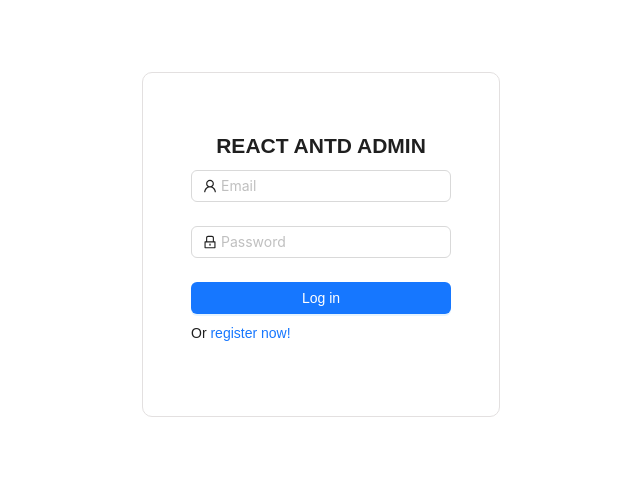
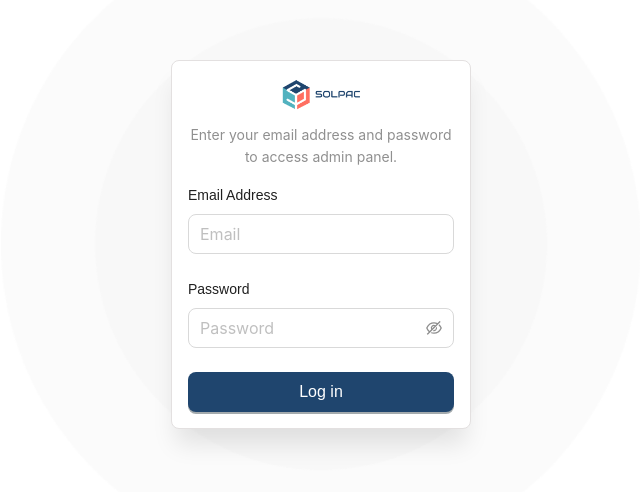
Before and after one commit to ilham89/react-cms, a React (Vite) app: page /login in a window 1280 px wide. Shown: the part 156-648 px from the top of the page, without its empty margins (319-959 px from the left). Built offline with nearby package versions, Linux system fonts and the light colour scheme.

Commit message:
feat: ui login

```diff
--- a/src/App.tsx
+++ b/src/App.tsx
@@ -12,7 +12,13 @@ const queryClient = new QueryClient();
 const App = () => {
   return (
     <QueryClientProvider client={queryClient}>
-      <ConfigProvider>
+      <ConfigProvider
+        theme={{
+          token: {
+            colorPrimary: "#1F456E",
+          },
+        }}
+      >
         <BrowserRouter>
           <React.Suspense
             fallback={<Spin spinning className="app-loading-wrapper" tip="Loading..." />}
--- a/src/layouts/header.tsx
+++ b/src/layouts/header.tsx
@@ -35,12 +35,10 @@ const HeaderComponent: React.FC<HeaderProps> = ({ collapsed, toggle }) => {
       className="layout-page-header bg-2"
       style={{ backgroundColor: token.token.colorBgContainer }}
     >
-      {true && (
-        <div className="logo" style={{ width: collapsed ? 80 : 200 }}>
-          <img src={ReactSvg} alt="" style={{ marginRight: collapsed ? "2px" : "20px" }} />
-          <img src={AntdSvg} alt="" />
-        </div>
-      )}
+      <div className="logo" style={{ width: collapsed ? 80 : 200 }}>
+        <img src={ReactSvg} alt="" style={{ marginRight: collapsed ? "2px" : "20px" }} />
+        <img src={AntdSvg} alt="" />
+      </div>
       <div className="layout-page-header-main">
         <div onClick={toggle} role="none">
           <span id="sidebar-trigger">
--- a/src/pages/login/index.scss
+++ b/src/pages/login/index.scss
@@ -4,22 +4,38 @@
     justify-content: center;
     align-items: center;
     min-height: 100vh;
-    h2 {
-      text-align: center;
-      padding: 8px 0px;
-      font-weight: 600;
+
+    &-background {
+      height: 80vh;
+      width: 80vw;
+      background-position: center;
+      background-size: contain;
+      background-repeat: no-repeat;
+      background-image: url("../../assets/image/bg-login.png");
+      display: flex;
+      justify-content: center;
+      align-items: center;
     }
 
     &-wrapper {
       background-color: white;
-      padding: 48px;
+      padding: 16px;
       border: 1px solid #e3e0e0;
-      border-radius: 10px;
+      border-radius: 8px;
+      width: 300px;
+      box-shadow: 0px 20px 25px -5px #0000001a;
     }
   }
 
-  &-form-button {
-    width: 100%;
-    margin-bottom: 8px;
+  &-form {
+    &.ant-form-item
+      .ant-form-item-label
+      > label.ant-form-item-required:not(.ant-form-item-required-mark-optional)::before {
+      content: none;
+    }
+    &-button {
+      margin-top: 8px;
+      margin-bottom: unset;
+    }
   }
 }
--- a/src/pages/login/index.tsx
+++ b/src/pages/login/index.tsx
@@ -1,54 +1,77 @@
-import * as React from "react";
-
-import { LockOutlined, UserOutlined } from "@ant-design/icons";
-import { Button, Form, Input } from "antd";
-import { Link, useNavigate } from "react-router-dom";
+import { Button, Form, Input, Space, Typography } from "antd";
+import { useNavigate } from "react-router-dom";
 
 import useUser from "@/stores/user";
+import SolpacLogo from "@/assets/logo/solpac.png";
+
 import "./index.scss";
 
-const Login: React.FC = () => {
+const { Text } = Typography;
+
+type Values = {
+  email: string;
+  password: string;
+};
+
+const Login = () => {
   const navigate = useNavigate();
 
   const [setUserItem] = useUser((state) => [state.setUserItem]);
 
-  const onFinish = (values: any) => {
-    console.log("Received values of form: ", values);
+  const onFinish = (values: Values) => {
     navigate("/");
     setUserItem({
       logged: true,
     });
+    console.log(values);
   };
 
   return (
     <div className="login-page">
+      <div className="login-page-background">
         <div className="login-page-wrapper">
-        <Form
-          name="normal_login"
+          <Space direction="vertical" size="middle">
+            <Space
+              direction="vertical"
+              size={12}
+              style={{
+                textAlign: "center",
+              }}
+            >
+              <img src={SolpacLogo} alt="logo" width={85} height={35} />
+              <Text
+                style={{
+                  color: "#909090",
+                }}
+              >
+                Enter your email address and password to access admin panel.
+              </Text>
+            </Space>
+            <Form name="normal_login" onFinish={onFinish} layout="vertical">
+              <Form.Item
                 className="login-form"
-          initialValues={{ remember: true }}
-          onFinish={onFinish}
+                name="email"
+                label="Email Address"
+                rules={[{ required: true, type: "email" }]}
               >
-          <h2>REACT ANTD ADMIN</h2>
-
-          <Form.Item name="email" rules={[{ required: true, type: "email" }]}>
-            <Input prefix={<UserOutlined className="site-form-item-icon" />} placeholder="Email" />
+                <Input size="large" placeholder="Email" />
               </Form.Item>
-          <Form.Item name="password" rules={[{ required: true }]}>
-            <Input
-              prefix={<LockOutlined className="site-form-item-icon" />}
-              type="password"
-              placeholder="Password"
-            />
+              <Form.Item
+                name="password"
+                className="login-form"
+                label="Password"
+                rules={[{ required: true }]}
+              >
+                <Input.Password size="large" type="password" placeholder="Password" />
               </Form.Item>
-
-          <Form.Item>
-            <Button type="primary" htmlType="submit" className="login-form-button">
+              <Form.Item className="login-form-button">
+                <Button type="primary" block htmlType="submit" size="large">
                   Log in
                 </Button>
-            Or <Link to="/register">register now!</Link>
               </Form.Item>
             </Form>
+          </Space>
+        </div>
       </div>
     </div>
   );
```
Also changed, not shown: src/assets/image/bg-login.png (added), src/assets/logo/solpac.png (added). Lines whose indentation alone changed are shown as unchanged.
